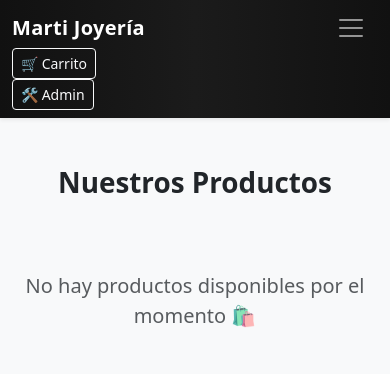
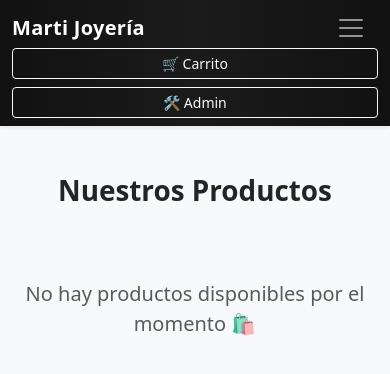
Before and after one commit to martinapalleiro/marti-joyeria, a Django app: page / in a window 390 px wide, after a click that opens the changed part. Shown: the top 374 px of the page. Run offline with Django 5.2, Linux system fonts and the light colour scheme; data that the repository does not hold is empty.

Commit message:
finally changes

```diff
--- a/templates/carrito/base.html
+++ b/carrito/templates/carrito/base.html
@@ -4,6 +4,8 @@
     <meta charset="utf-8"/>
     <meta name="viewport" content="width=device-width, initial-scale=1"/>
     <title>{% block title %}Marti · Joyería{% endblock %}</title>
+
+    <!-- Bootstrap & Icons -->
     <link href="https://cdn.jsdelivr.net/npm/bootstrap@5.3.3/dist/css/bootstrap.min.css" rel="stylesheet">
     <link rel="stylesheet" href="https://cdn.jsdelivr.net/npm/bootstrap-icons@1.11.3/font/bootstrap-icons.css">
 
@@ -13,31 +15,48 @@
         background: linear-gradient(90deg, #111 0%, #1b1b1b 50%, #111 100%);
         backdrop-filter: blur(6px);
       }
+
       .btn-ghost {
         --bs-btn-color: #f8f9fa;
         --bs-btn-border-color: rgba(255,255,255,.25);
         --bs-btn-hover-bg: rgba(255,255,255,.1);
         --bs-btn-hover-border-color: rgba(255,255,255,.35);
       }
+
       .brand-accent {
         letter-spacing: .3px;
       }
+
       .cart-badge {
         transform: translate(35%, -45%);
       }
+
       body {
         background: #f8f9fa;
+      }
+
+      /* ==== Responsive navbar === */
+      @media (max-width: 991.98px) {
+        .navbar .navbar-nav {
+          gap: .5rem;
+        }
+        .navbar .btn {
+          width: 100%;
+        }
+        .cart-badge {
+          transform: translate(15%, -45%);
+        }
       }
     </style>
   </head>
 
   <body class="bg-light">
+    <!-- ===== NAVBAR ===== -->
     <nav class="navbar navbar-expand-lg navbar-dark nav-glass sticky-top shadow-sm">
       <div class="container">
         <a class="navbar-brand d-flex align-items-center gap-2" href="{% url 'carrito:home' %}">
           <span class="fw-semibold brand-accent">Marti Joyería</span>
         </a>
-
 
         <button class="navbar-toggler border-0" type="button" data-bs-toggle="collapse" data-bs-target="#mainNav" aria-controls="mainNav" aria-expanded="false" aria-label="Abrir navegación">
           <span class="navbar-toggler-icon"></span>
@@ -45,9 +64,8 @@
 
         <div class="collapse navbar-collapse" id="mainNav">
           <ul class="navbar-nav ms-auto align-items-lg-center gap-lg-2">
-
             <li class="nav-item">
-              <a class="btn btn-outline-light btn-sm ms-lg-2" href="{% url 'carrito:carrito-detalle' %}">
+              <a class="btn btn-outline-light btn-sm ms-lg-2 position-relative" href="{% url 'carrito:carrito-detalle' %}">
                 🛒 Carrito
                 {% if cart and cart|length %}
                   <span class="position-absolute top-0 start-100 translate-middle badge rounded-pill text-bg-success cart-badge">
@@ -65,8 +83,9 @@
         </div>
       </div>
     </nav>
+    <!-- ===== /NAVBAR ===== -->
 
-        <!-- Contenido principal -->
+    <!-- ===== CONTENIDO PRINCIPAL ===== -->
     <main class="container py-4">
       {% if messages %}
         {% for msg in messages %}
@@ -89,8 +108,9 @@
       {% endif %}
       {% block content %}{% endblock %}
     </main>
+    <!-- ===== /CONTENIDO PRINCIPAL ===== -->
 
-
+    <!-- Bootstrap JS -->
     <script src="https://cdn.jsdelivr.net/npm/bootstrap@5.3.3/dist/js/bootstrap.bundle.min.js"></script>
   </body>
 </html>
```
Also changed, not shown: carrito/migrations/0005_alter_orden_apellido_alter_orden_direccion_and_more.py (added), carrito/templates/carrito/carrito_detail.html (renamed from templates/carrito/carrito_detail.html), carrito/templates/carrito/checkout.html (renamed from templates/carrito/checkout.html), carrito/templates/carrito/producto_detail.html (renamed from templates/carrito/producto_detail.html), carrito/templates/carrito/producto_list.html (renamed from templates/carrito/producto_list.html), carrito/templates/carrito/success.html (renamed from templates/carrito/success.html), media/productos/96a298-a-9ddd1fc745999c903117201297549239-1024-1024-dbe77e89adab1b46801743026_zgc7Wa7.webp (deleted), media/productos/98b350_2a3806b0-4c62-4c4c-9cfb-f26e2e8eb4c9_1080x1-7446bea53548975adf16810104_sb9osWS.webp (renamed from media/productos/98b350_2a3806b0-4c62-4c4c-9cfb-f26e2e8eb4c9_1080x1-7446bea53548975adf16810104_TPEy3Ri.webp), media/productos/gucci-25h-1-jpg-5c6e8bf6c417b06aab17533966396712-1024-1024.webp (added), media/productos/pjc_8213-feed-sm12-b7f9b57eb406b903ee15874279380148-1024-1024_nRFN9J0.webp (deleted), media/productos/pulsera-candado1-a6b3ad927083ccd6a215900952015265-480-0.webp (deleted).
